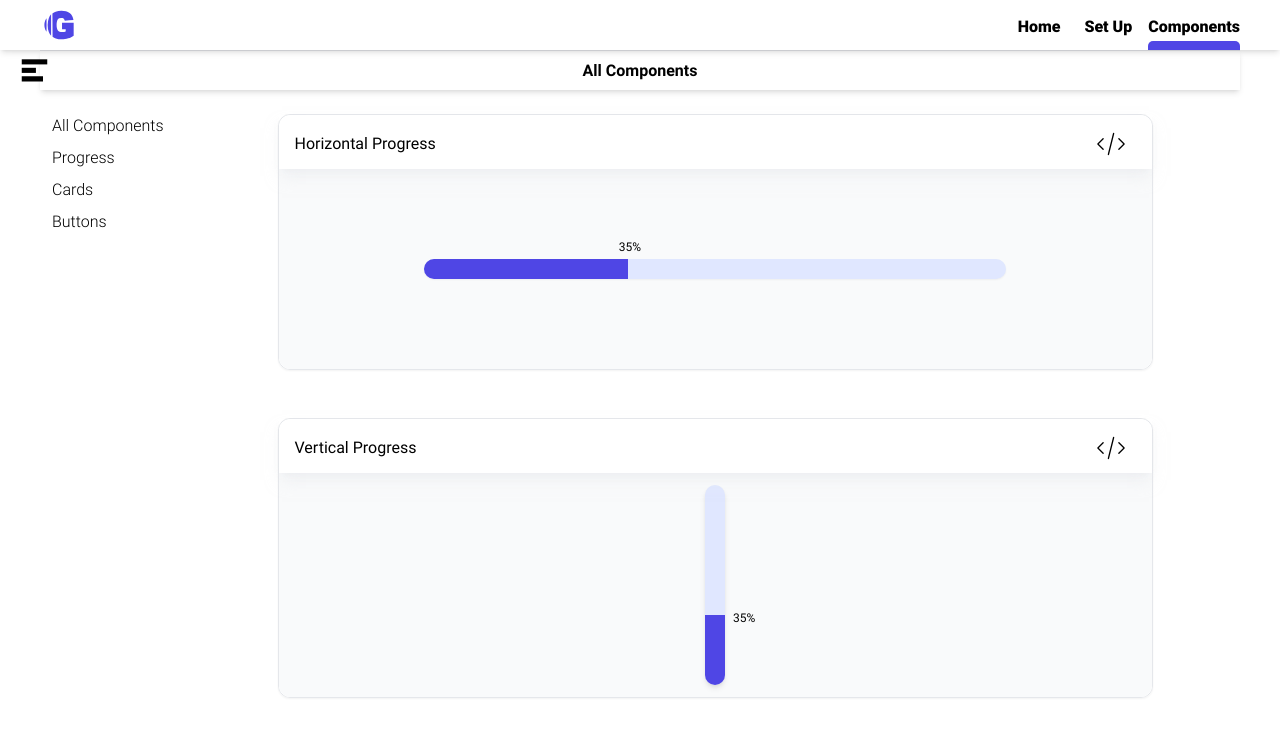
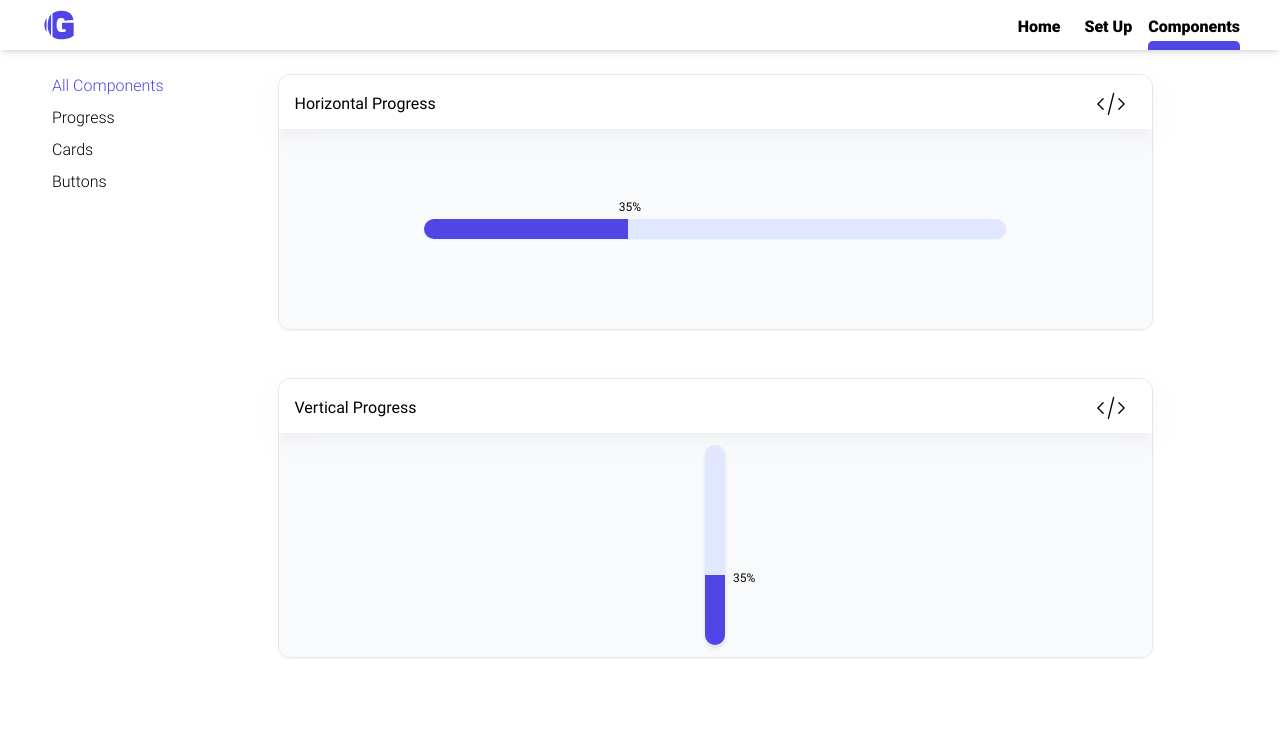
Before and after one commit to arthurfincham/gust, a React (Create React App) app: page /components in a window 1280 px wide. Shown: the top 736 px of the page. Built offline with nearby package versions, Linux system fonts and the light colour scheme.

Commit message:
add active style for desktop

```diff
--- a/src/index.css
+++ b/src/index.css
@@ -118,3 +118,17 @@ main {
   border-top: 10px solid #5046e5;
   border-radius: 5px;
 }
+
+.componentsWrapper {
+  overflow-x: hidden;
+}
+
+.componentsWrapper::-webkit-scrollbar,
+.App::-webkit-scrollbar {
+  display: none;
+}
+
+.App {
+  -ms-overflow-style: none; /* IE and Edge */
+  scrollbar-width: none; /* Firefox */
+}
--- a/src/siteComponents/Components.js
+++ b/src/siteComponents/Components.js
@@ -30,19 +30,27 @@ export default function Components({ isClosed, windowWidth, setIsClosed }) {
     transform: !isClosed && windowWidth <= 768 ? 'translateX(150px)' : 'translateX(0px)',
   });
 
+  const listStyle = (type) => {
+    if (type.id === liveComp.id) {
+      return {
+        color: '#5046E5',
+      };
+    }
+  };
+
   return (
-    <>
-      <div className="flex w-full mt-[50px] h-[40px] px-4 shadow-md justify-center  items-center border-t-[0.1em]">
+    <div className="h-full overflow-y-scroll md:overflow-auto componentsWrapper">
+      <div className="md:hidden flex w-full mt-[50px] h-[40px] px-4 shadow-md justify-center  items-center relative  border-t-[0.1em]">
         <button onClick={() => setIsClosed(!isClosed)} className="absolute italic text-left left-3">
           {isClosed ? <MenuIcon /> : <CloseIcon svgClass="pl-1" />}
         </button>
         <span className="roboto-bold">{liveComp.name}</span>
       </div>
-      <div className="flex w-full h-full">
+      <div className="flex w-full h-full md:mt-[50px]">
         <animated.ul style={collapse} className="flex flex-col  w-[150px] fixed h-full mt-[20px] pl-4 lg:pl-0 whitespace-nowrap">
           {compTypes.map((type) => {
             return (
-              <li key={type.id} className="w-full px-3 py-1 cursor-pointer text-md" onClick={() => setLiveComp(type)}>
+              <li key={type.id} style={listStyle(type)} className="w-full px-3 py-1 cursor-pointer text-md" onClick={() => setLiveComp(type)}>
                 {type.name}
               </li>
             );
@@ -53,6 +61,6 @@ export default function Components({ isClosed, windowWidth, setIsClosed }) {
           {renderComp()}
         </animated.div>
       </div>
-    </>
+    </div>
   );
 }
--- a/src/siteComponents/Wrapper.js
+++ b/src/siteComponents/Wrapper.js
@@ -21,7 +21,7 @@ export default function Wrapper({ compChild, title, myCode }) {
   });
 
   return (
-    <div className="flex flex-col border-[.05em] items-center w-5/6 my-6 rounded-xl shadow-sm">
+    <div className="flex  flex-col border-[.05em] items-center w-5/6 my-6 rounded-xl shadow-sm">
       <div className="flex flex-col min-h-[100px] w-full justify-start bg-white h-full rounded-xl">
         <div className="z-10 flex flex-row items-center justify-between w-full px-4 pt-1 shadow-lg shadow-gray-200/50">
           <h3 className="roboto-regular">{title}</h3>
```
